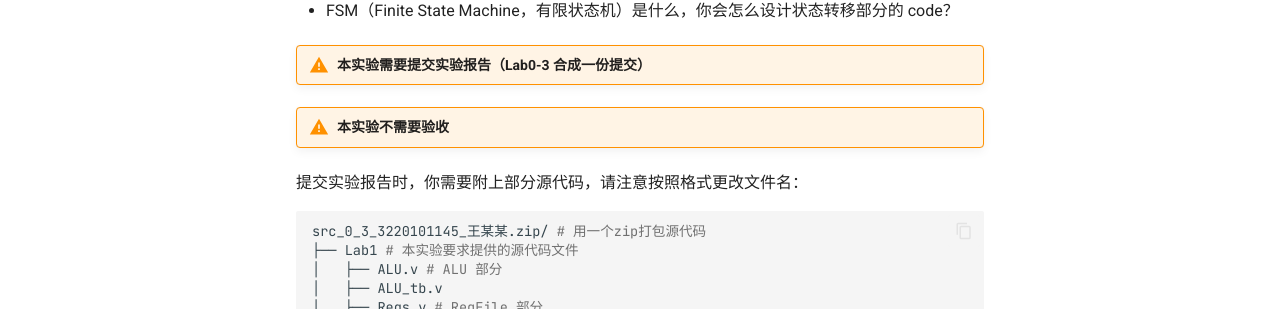
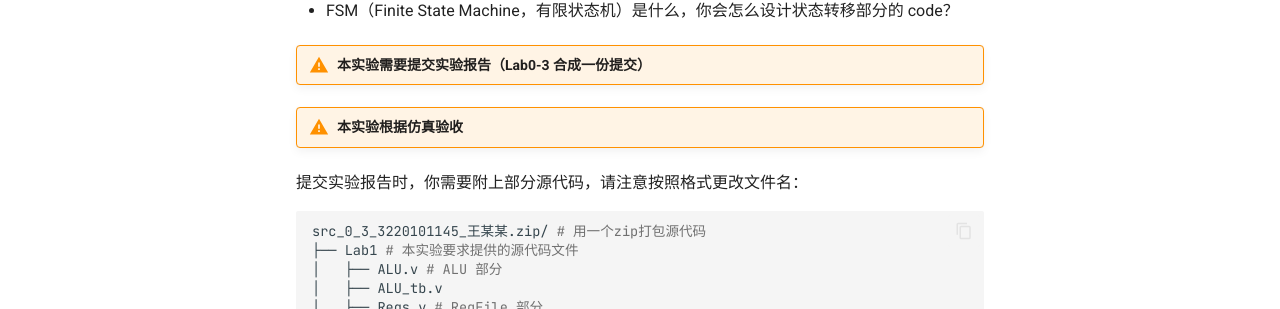
Before and after one commit to Guahao31/2024_CO, an MkDocs documentation site: the page built from docs/Lab1/Lab1.md, in a window 1280 px wide and 1169 px high. Shown: the part 598-907 px from the top of the window. Built offline with MkDocs 1.6.1 and Material for MkDocs 9.7.7, drawn with Linux system fonts in a browser that asks for light colours; a script that is not in the unit is left out; comment, search, counter and statistics services are not loaded.

Commit message:
index of lab1

```diff
--- a/docs/Lab1/Lab1.md
+++ b/docs/Lab1/Lab1.md
@@ -18,7 +18,7 @@
 
 !!! warning "本实验需要提交实验报告（Lab0-3 合成一份提交）"
 
-!!! warning "本实验不需要验收"
+!!! warning "本实验根据仿真验收"
 
 提交实验报告时，你需要附上部分源代码，请注意按照格式更改文件名：
 
```
